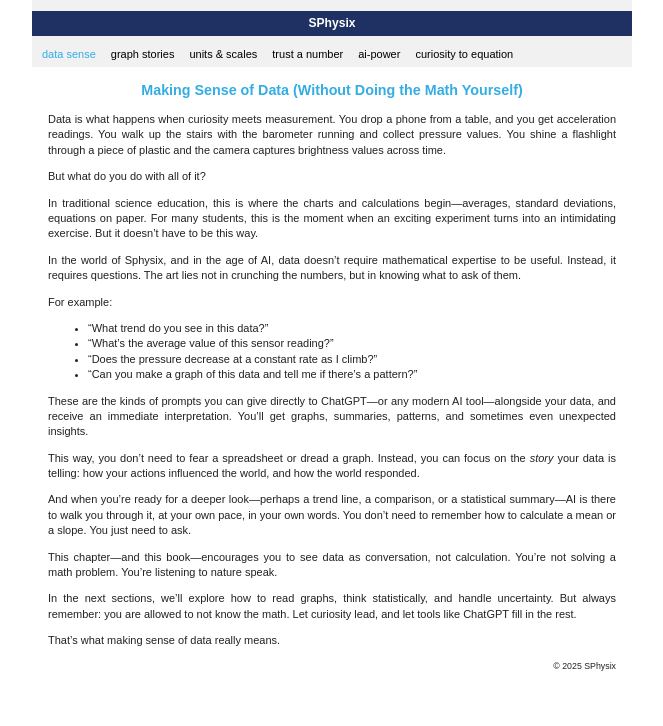
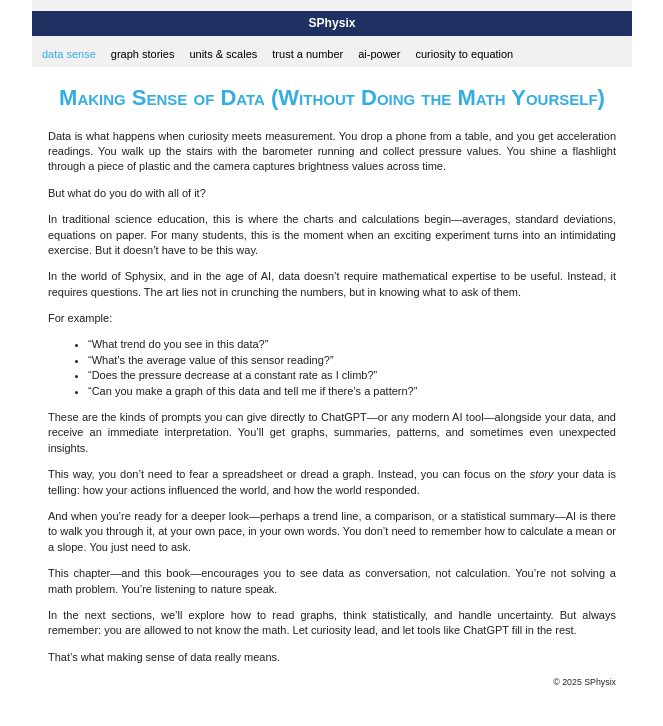
Before and after one commit to rplano/sphysix, a Jekyll site: the page built from chapters/2_1_Data.md, in a window 1280 px wide. Shown: the top 726 px of the page, without its empty margins (308-971 px from the left). Built offline with Jekyll 4.4.1, drawn with Linux system fonts in a browser that asks for light colours.

```diff
--- a/chapters/2_1_Data.md
+++ b/chapters/2_1_Data.md
@@ -3,7 +3,7 @@ layout: default
 title: 2.1 Making Sense of Data
 ---
 
-## Making Sense of Data (Without Doing the Math Yourself)
+# Making Sense of Data (Without Doing the Math Yourself)
 
 Data is what happens when curiosity meets measurement. You drop a phone from a table, and you get acceleration readings. You walk up the stairs with the barometer running and collect pressure values. You shine a flashlight through a piece of plastic and the camera captures brightness values across time.
 
```
